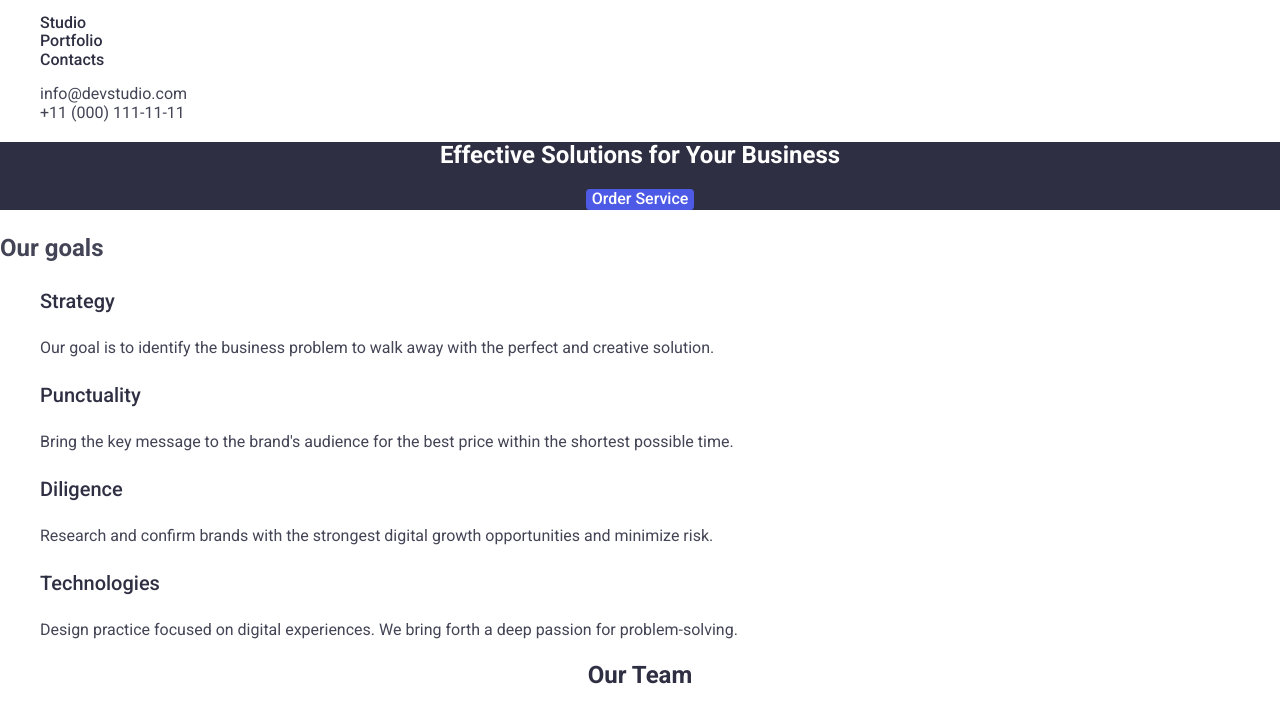
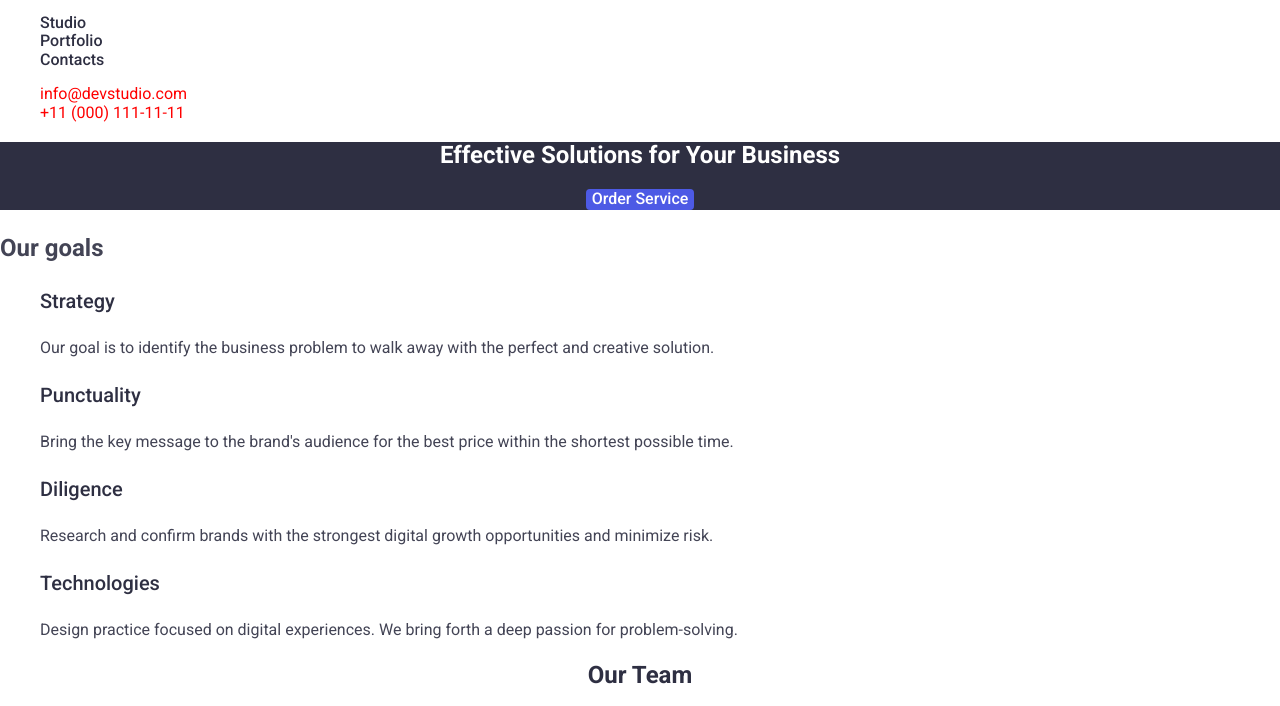
Before and after one commit to 1opaSgorela/goit-markup-hw-02, a plain HTML site: page index.html in a window 1280 px wide. Shown: the part 23-729 px from the top of the page. Drawn offline with nearby package versions, Linux system fonts and the light colour scheme.

Commit message:
hw-2 v1.1

```diff
--- a/style.css
+++ b/style.css
@@ -40,7 +40,7 @@ a{
 }
 address a{
     font-style: normal;
-    color: #434455;
+    color: red;
 }
 address a:hover {
     color: #404BBF;
```
